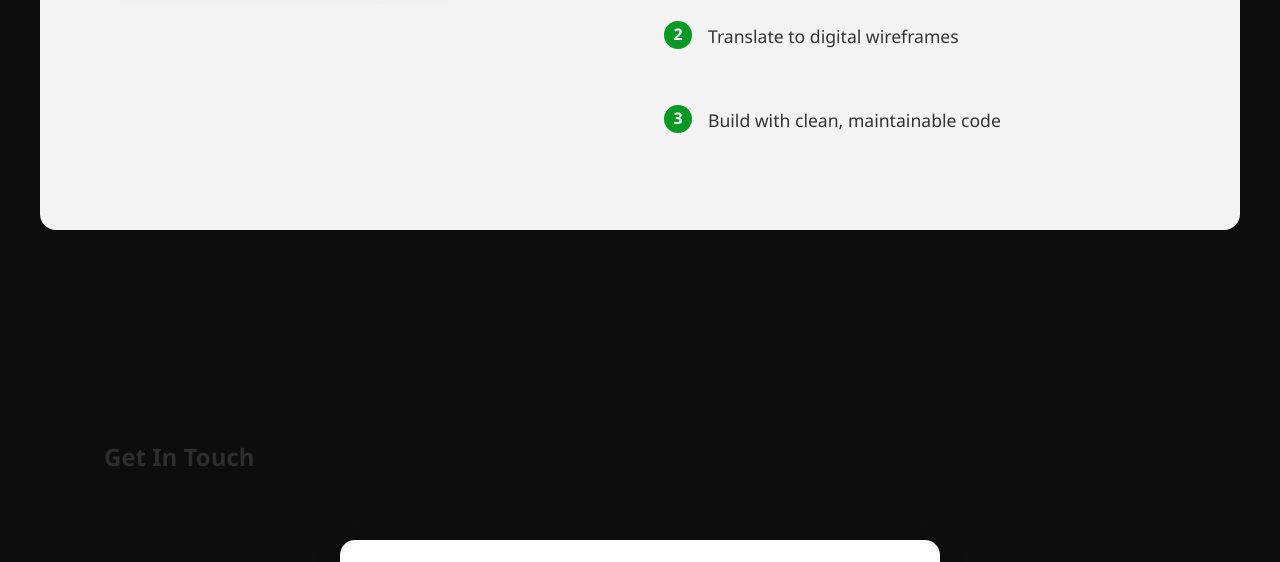
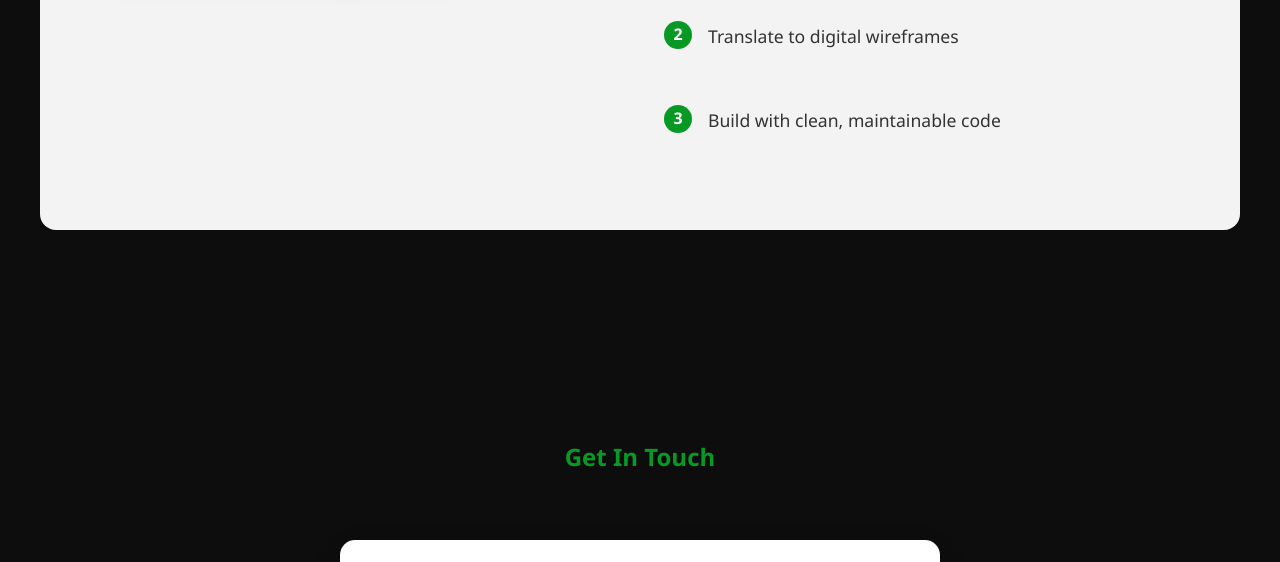
Before and after one commit to Sagarshivaji/Portfolio, a plain HTML site: page index.html in a window 1280 px wide. Shown: the part 2238-2800 px from the top of the page. Drawn offline with Linux system fonts and the light colour scheme.

Commit message:
Update style.css

```diff
--- a/style.css
+++ b/style.css
@@ -93,7 +93,7 @@ nav a:hover::after {
 
 .header-buttons .btn {
   padding: 0.5rem 1rem;
-  border: 2px solid #08db32;
+  border: 2px solid #008a2dc8;
   background-color: rgba(255, 255, 255, 0.1);
   color: #1bd741;
   font-weight: bold;
@@ -107,7 +107,7 @@ nav a:hover::after {
 
 .header-buttons .btn:hover {
   background-color: rgba(27, 215, 65, 0.2);
-  color: #0c8c2d;
+  color: #008a2dc8;
   transform: scale(1.05);
 }
 
@@ -685,6 +685,11 @@ footer {
 .cta-button {
   background-color: var(--accent);
 }
+.contact h2 {
+  text-align: center;
+  margin-bottom: 2rem;
+  color: #089925;
+}
 .contact-form {
   background: rgb(255, 255, 255);
   padding: 2.5rem;
```
